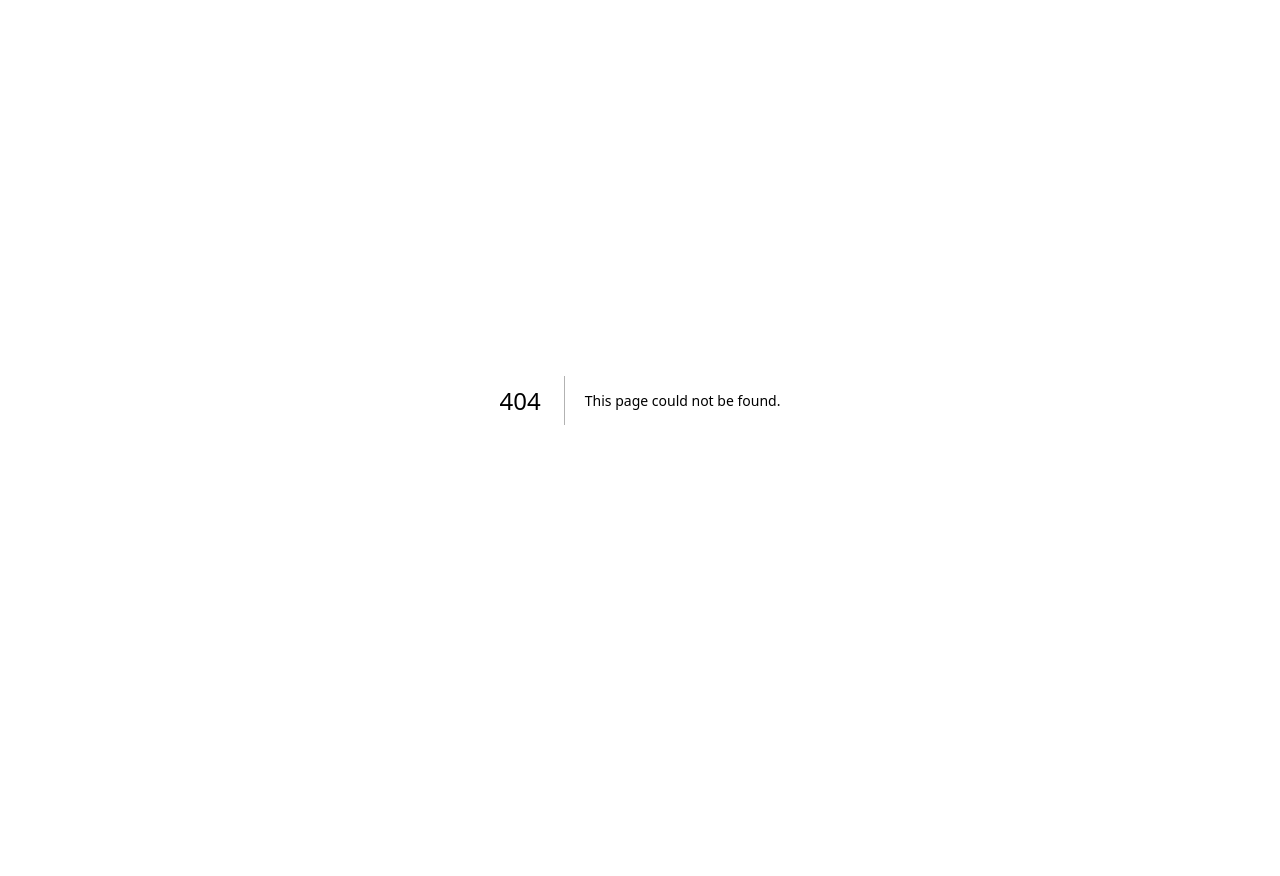
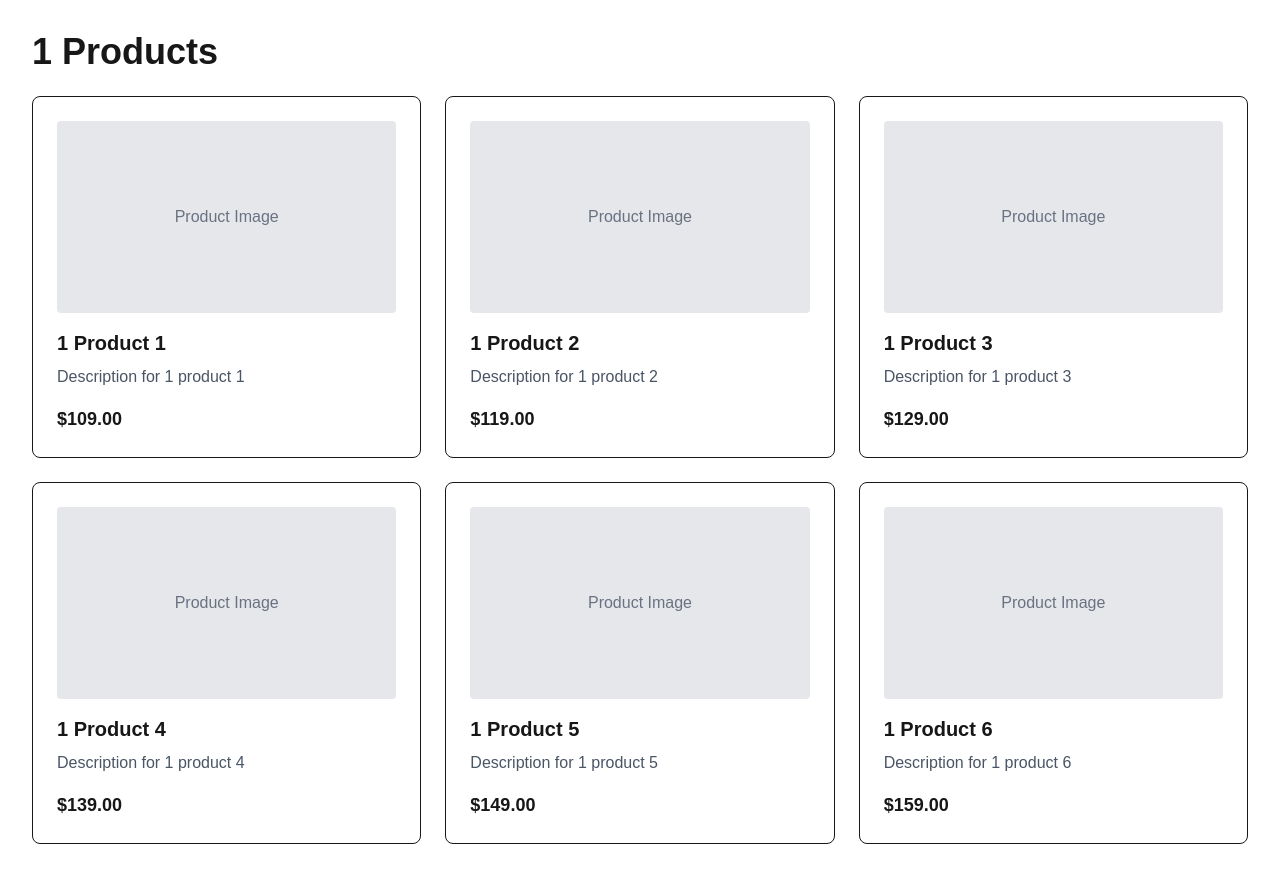
Before and after one commit to mahmoudkamalfci/laffah-car-booking-app, a Next.js app: page /products/1 in a window 1280 px wide. Before the commit this address had no page. Before the commit the page ends 800 px from the top, so only its background shows below. Built offline with nearby package versions, Linux system fonts and the light colour scheme.

Commit message:
Add CategoryPage component for displaying products by category

```diff
--- /dev/null
+++ b/app/products/[category]/page.tsx
@@ -0,0 +1,35 @@
+export default async function CategoryPage({
+  params,
+}: {
+  params: Promise<{ category: string }>;
+}) {
+  const { category } = await params;
+
+  return (
+    <div className="min-h-screen p-8">
+      <h1 className="text-4xl font-bold mb-6 capitalize">
+        {category} Products
+      </h1>
+      <div className="grid grid-cols-1 md:grid-cols-2 lg:grid-cols-3 gap-6">
+        {/* Example product cards - replace with actual data */}
+        {[1, 2, 3, 4, 5, 6].map((item) => (
+          <div
+            key={item}
+            className="border rounded-lg p-6 hover:shadow-lg transition-shadow"
+          >
+            <div className="bg-gray-200 h-48 rounded mb-4 flex items-center justify-center">
+              <span className="text-gray-500">Product Image</span>
+            </div>
+            <h3 className="text-xl font-semibold mb-2">
+              {category} Product {item}
+            </h3>
+            <p className="text-gray-600 mb-4">
+              Description for {category} product {item}
+            </p>
+            <p className="text-lg font-bold">${(item * 10 + 99).toFixed(2)}</p>
+          </div>
+        ))}
+      </div>
+    </div>
+  );
+}
```
